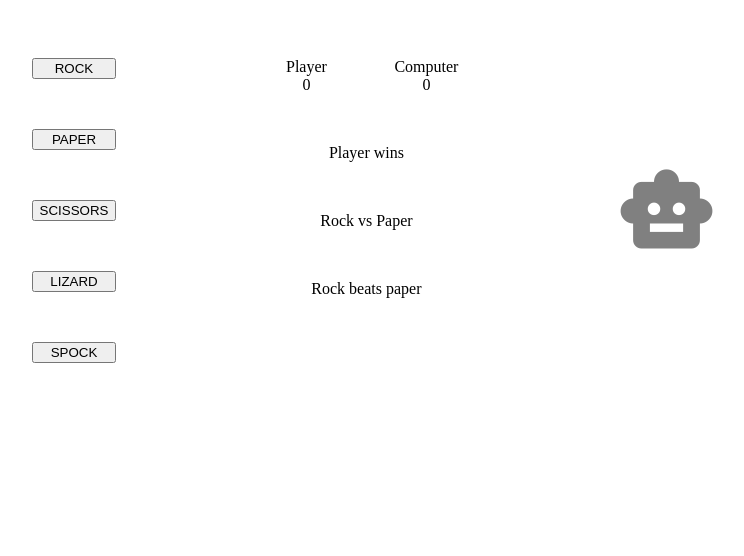
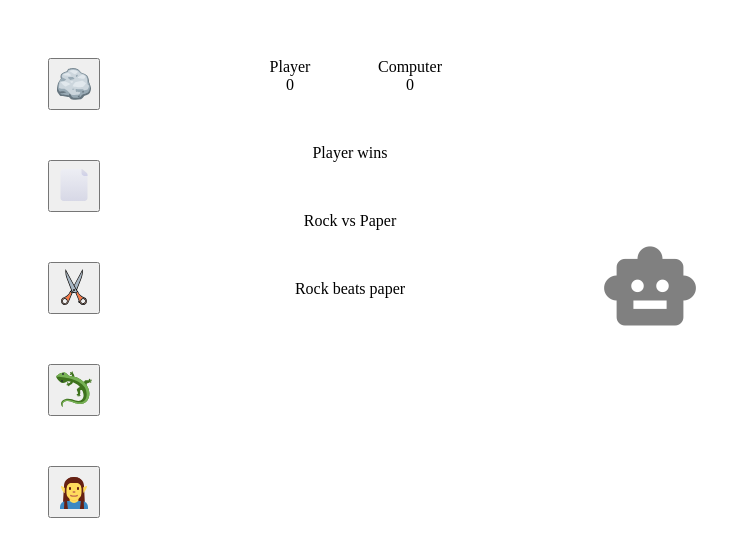
Before and after one commit to WereDiggle/odin-rps, a plain HTML site: page index.html in a window 1280 px wide. Shown: the whole page, without its empty margins (266-1010 px from the left). Drawn offline with Linux system fonts and the light colour scheme.

Commit message:
Add icons for player buttons

```diff
--- a/index.html
+++ b/index.html
@@ -10,11 +10,21 @@
 <body class="flex-column align-center">
   <div id="gameboard" class="flex-row">
     <div id="left-panel" class="flex-column pad50">
-      <button data-key="rock">ROCK</button>
-      <button data-key="paper">PAPER</button>
-      <button data-key="scissors">SCISSORS</button>
-      <button data-key="lizard">LIZARD</button>
-      <button data-key="spock">SPOCK</button>
+      <button data-key="rock">
+        <img src="./images/rock.svg">
+      </button>
+      <button data-key="paper">
+        <img src="./images/paper.svg">
+      </button>
+      <button data-key="scissors">
+        <img src="./images/scissor.svg">
+      </button>
+      <button data-key="lizard">
+        <img src="./images/lizard.svg">
+      </button>
+      <button data-key="spock">
+        <img src="./images/spock.svg">
+      </button>
     </div>
     <div id="center-panel" class="flex-column align-center">
       <div id="scores" class="flex-row gap50">
--- a/styles.css
+++ b/styles.css
@@ -19,6 +19,14 @@
 #left-panel {
     padding: 50px;
     gap: 50px;
+}
+
+#left-panel > button {
+    aspect-ratio: 1 / 1;
+}
+
+#left-panel > button > .material-icons {
+    font-size: 100px;
 }
 
 #center-panel {
```
Also changed, not shown: images/lizard.svg (added), images/paper.svg (added), images/rock.svg (added), images/scissor.svg (added), images/spock.svg (added).
